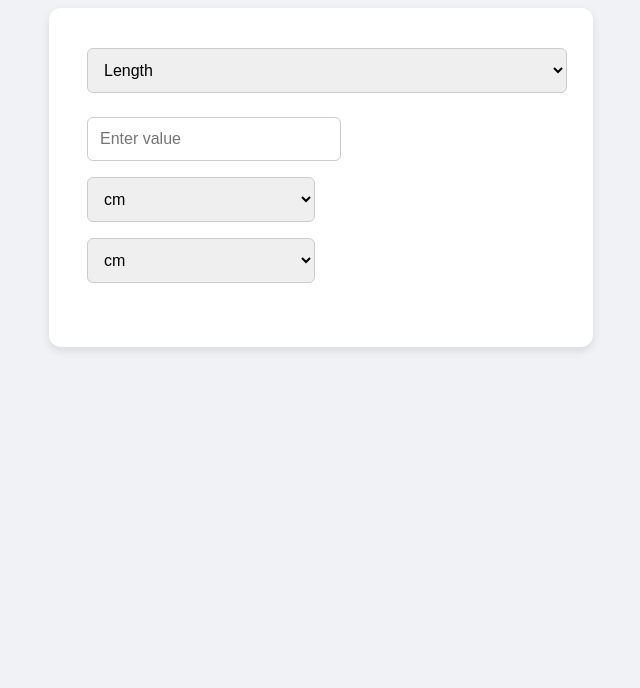
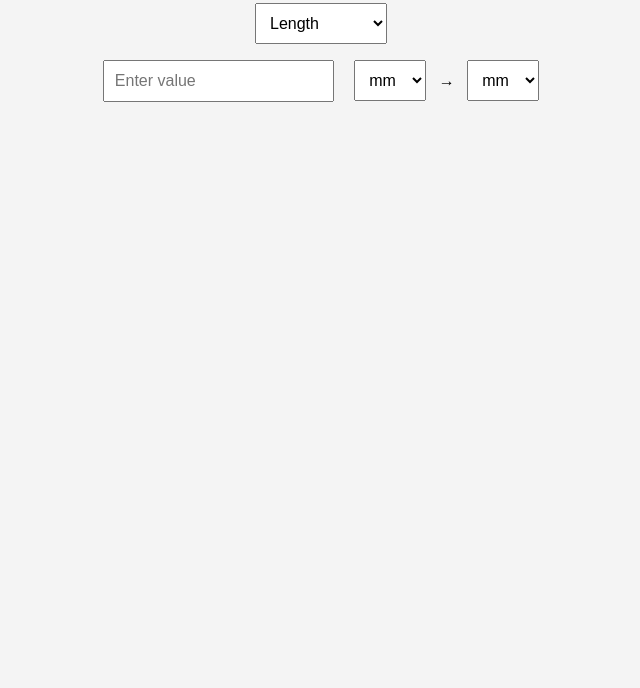
Before and after one commit to hiddenharm/unit-converter-tool-, a plain HTML site: page index.html in a window 1280 px wide. Shown: the part 112-800 px from the top of the page, without its empty margins (319-959 px from the left). Drawn offline with Linux system fonts and the light colour scheme.

Commit message:
Update index.html

```diff
--- a/index.html
+++ b/index.html
@@ -1,169 +1,131 @@
 <!DOCTYPE html>
 <html lang="en">
 <head>
+  <script async src="https://pagead2.googlesyndication.com/pagead/js/adsbygoogle.js?client=ca-pub-9872795332759744"
+     crossorigin="anonymous"></script>
   <meta charset="UTF-8" />
-  <meta name="google-site-verification" content="NzqjKRUxL7pzmj207y54ZjFdFsy7Uc0eFBA1p38j_eQ" />
   <meta name="viewport" content="width=device-width, initial-scale=1.0"/>
-  <meta name="description" content="Convert between units of length, weight, temperature, time, speed, and volume. Simple and fast all-in-one unit converter." />
-  <meta name="keywords" content="unit converter, length, weight, temperature, time, speed, volume, cm to inch, kg to lb, celsius to fahrenheit" />
-  <meta name="author" content="hiddenharm" />
-  <title>All-in-One Unit Converter | Convert Length, Weight, Temperature & More</title>
+  <meta name="description" content="Convert any units easily! Length, weight, temperature, and more with our All-in-One Unit Converter.">
+  <title>All-in-One Unit Converter</title>
   <style>
     body {
-      font-family: 'Segoe UI', Tahoma, Geneva, Verdana, sans-serif;
-      background: #f0f2f5;
+      font-family: sans-serif;
+      text-align: center;
+      background: #f4f4f4;
       margin: 0;
       padding: 2rem;
-      display: flex;
-      flex-direction: column;
-      align-items: center;
     }
-
     h1 {
-      color: #333;
-      margin-bottom: 1.5rem;
-    }
-
-    .converter-container {
-      background: #fff;
-      padding: 2rem;
-      border-radius: 12px;
-      box-shadow: 0 4px 10px rgba(0,0,0,0.1);
-      max-width: 480px;
-      width: 100%;
-    }
-
-    select, input[type="number"] {
-      width: calc(50% - 12px);
-      padding: 12px;
-      font-size: 1rem;
-      margin: 8px 6px;
-      border: 1px solid #ccc;
-      border-radius: 6px;
-    }
-
-    #category {
-      width: 100%;
       margin-bottom: 1rem;
     }
-
+    select, input {
+      padding: 10px;
+      font-size: 1rem;
+      margin: 0.5rem;
+    }
     .result {
-      margin-top: 1.5rem;
-      font-size: 1.25rem;
-      color: #28a745;
-      font-weight: bold;
-    }
-
-    @media (max-width: 500px) {
-      select, input[type="number"] {
-        width: 100%;
-        margin: 8px 0;
-      }
+      margin-top: 1rem;
+      font-size: 1.2rem;
+      color: green;
     }
   </style>
 </head>
 <body>
   <h1>🔄 All-in-One Unit Converter</h1>
-  <div class="converter-container">
+
   <select id="category">
     <option value="length">Length</option>
     <option value="weight">Weight</option>
     <option value="temperature">Temperature</option>
-      <option value="time">Time</option>
-      <option value="speed">Speed</option>
-      <option value="volume">Volume</option>
   </select>
 
-    <input type="number" id="valueInput" placeholder="Enter value" />
+  <br/>
+
+  <input type="number" id="inputValue" placeholder="Enter value" />
+
   <select id="fromUnit"></select>
+  <span>→</span>
   <select id="toUnit"></select>
 
-    <div class="result" id="resultArea"></div>
-  </div>
+  <div class="result" id="resultText"></div>
 
   <script>
-    const categoryUnits = {
+    const unitMap = {
       length: {
-        cm: 0.01,
-        m: 1,
-        inch: 0.0254,
-        ft: 0.3048,
-        km: 1000,
-        mile: 1609.34
+        mm: 1,
+        cm: 10,
+        m: 1000,
+        inch: 25.4,
+        ft: 304.8,
+        yd: 914.4,
+        km: 1e6,
+        mile: 1.609e6
       },
       weight: {
-        g: 0.001,
-        kg: 1,
-        lb: 0.453592,
-        oz: 0.0283495
+        mg: 1,
+        g: 1000,
+        kg: 1e6,
+        oz: 28349.5,
+        lb: 453592,
+        ton: 1e9
       },
       temperature: {
-        C: 'Celsius',
-        F: 'Fahrenheit',
-        K: 'Kelvin'
-      },
-      time: {
-        sec: 1,
-        min: 60,
-        hr: 3600
-      },
-      speed: {
-        'm/s': 1,
-        'km/h': 0.277778,
-        'mph': 0.44704
-      },
-      volume: {
-        mL: 0.001,
-        L: 1,
-        cup: 0.24,
-        gal: 3.78541
+        C: "C",
+        F: "F",
+        K: "K"
       }
     };
 
-    const category = document.getElementById("category");
-    const fromUnit = document.getElementById("fromUnit");
-    const toUnit = document.getElementById("toUnit");
-    const valueInput = document.getElementById("valueInput");
-    const resultArea = document.getElementById("resultArea");
+    const category = document.getElementById('category');
+    const fromUnit = document.getElementById('fromUnit');
+    const toUnit = document.getElementById('toUnit');
+    const inputValue = document.getElementById('inputValue');
+    const resultText = document.getElementById('resultText');
 
-    function updateUnits() {
-      const units = Object.keys(categoryUnits[category.value]);
+    function populateUnits() {
+      const type = category.value;
+      const units = Object.keys(unitMap[type]);
       fromUnit.innerHTML = units.map(u => `<option value="${u}">${u}</option>`).join('');
-      toUnit.innerHTML = fromUnit.innerHTML;
-      convert();
+      toUnit.innerHTML = units.map(u => `<option value="${u}">${u}</option>`).join('');
     }
 
     function convert() {
-      const val = parseFloat(valueInput.value);
+      const val = parseFloat(inputValue.value);
+      if (isNaN(val)) return resultText.textContent = '';
+
+      const type = category.value;
       const from = fromUnit.value;
       const to = toUnit.value;
-      const cat = category.value;
 
-      if (isNaN(val)) {
-        resultArea.textContent = "";
-        return;
+      let result;
+
+      if (type === "temperature") {
+        if (from === to) result = val;
+        else if (from === "C" && to === "F") result = val * 9/5 + 32;
+        else if (from === "F" && to === "C") result = (val - 32) * 5/9;
+        else if (from === "C" && to === "K") result = val + 273.15;
+        else if (from === "K" && to === "C") result = val - 273.15;
+        else if (from === "F" && to === "K") result = (val - 32) * 5/9 + 273.15;
+        else if (from === "K" && to === "F") result = (val - 273.15) * 9/5 + 32;
+      } else {
+        const fromRate = unitMap[type][from];
+        const toRate = unitMap[type][to];
+        result = val * (fromRate / toRate);
       }
 
-      if (cat === 'temperature') {
-        let result;
-        if (from === to) result = val;
-        else if (from === 'C') result = to === 'F' ? val * 9/5 + 32 : val + 273.15;
-        else if (from === 'F') result = to === 'C' ? (val - 32) * 5/9 : (val - 32) * 5/9 + 273.15;
-        else if (from === 'K') result = to === 'C' ? val - 273.15 : (val - 273.15) * 9/5 + 32;
-        resultArea.textContent = `Result: ${result.toFixed(2)} ${to}`;
-      } else {
-        const base = val * categoryUnits[cat][from];
-        const result = base / categoryUnits[cat][to];
-        resultArea.textContent = `Result: ${result.toFixed(4)} ${to}`;
-      }
+      resultText.textContent = `Result: ${result.toFixed(4)} ${to}`;
     }
 
-    category.addEventListener("change", updateUnits);
-    fromUnit.addEventListener("change", convert);
-    toUnit.addEventListener("change", convert);
-    valueInput.addEventListener("input", convert);
+    category.addEventListener('change', () => {
+      populateUnits();
+      convert();
+    });
 
-    updateUnits();
+    inputValue.addEventListener('input', convert);
+    fromUnit.addEventListener('change', convert);
+    toUnit.addEventListener('change', convert);
+
+    populateUnits();
   </script>
 </body>
 </html>
```
Lines whose indentation alone changed are shown as unchanged.
